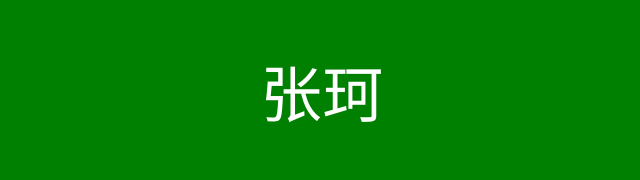
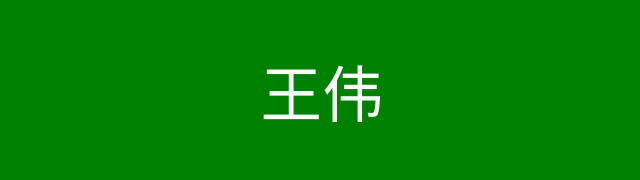
Before and after one commit to moonlajs/entrance, a plain HTML site: page index.html in a window 1280 px wide. Shown: the part 960-1140 px from the top of the page, without its empty margins (318-958 px from the left). Drawn offline with Linux system fonts and the light colour scheme.

Commit message:
Update index.html

```diff
--- a/index.html
+++ b/index.html
@@ -126,7 +126,7 @@
         <div class="message-box" style="color: white;">
             <div><span style="font-size: 4.8vw;">田林路201号</span></div>
             <div><span style="font-size: 4.8vw;">9:00-17:00</span></div>
-            <div><span style="font-size: 4.8vw;">张珂</span></div>
+            <div><span style="font-size: 4.8vw;">王伟</span></div>
             <div><span style="font-size: 4.8vw;">产险</span></div>
             <div><span style="font-size: 4.8vw;">研发部</span></div>
             <div style="font-size: 4.5vw;font-weight: 700;padding: 1vw 10vw">今日入楼口令:</div>
```
